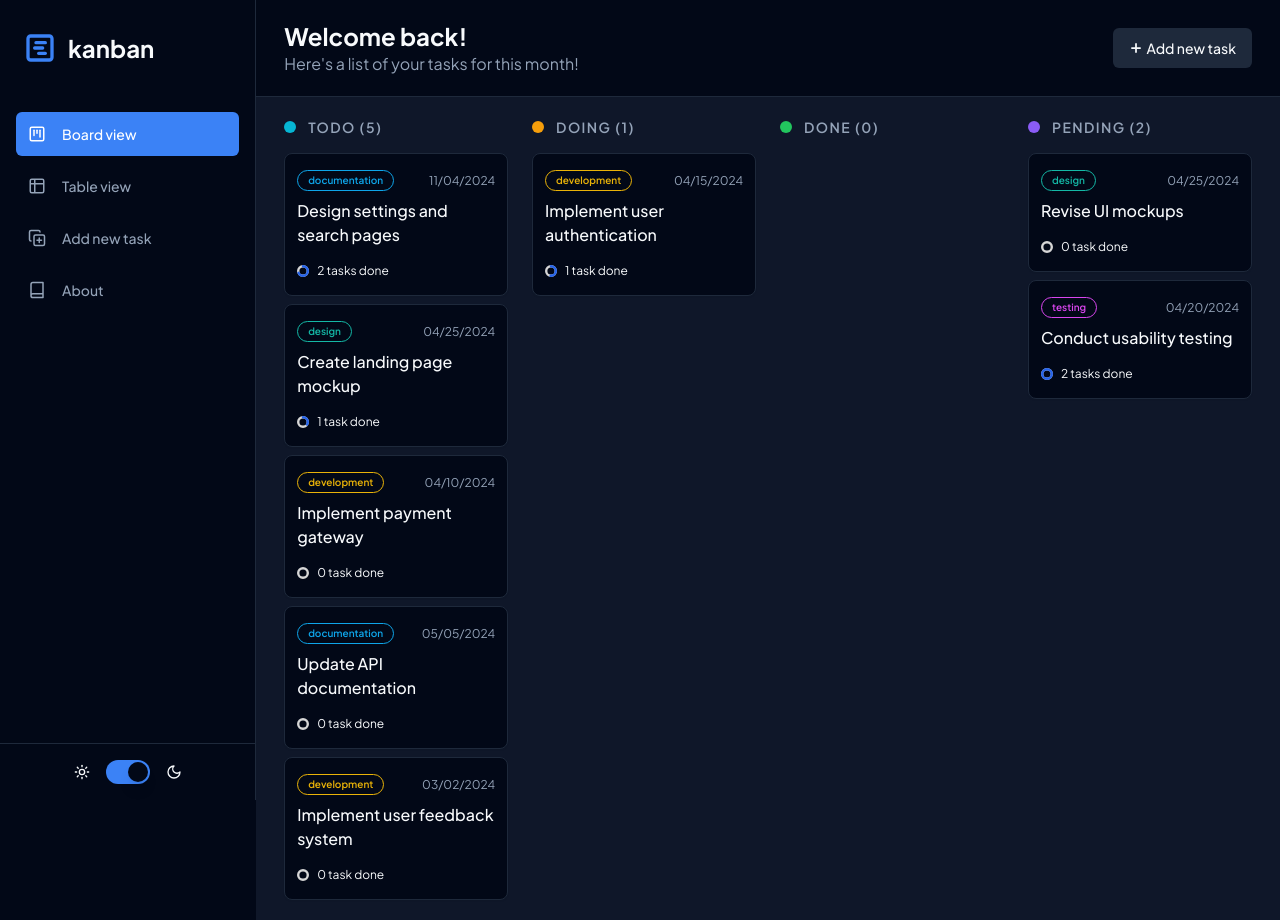
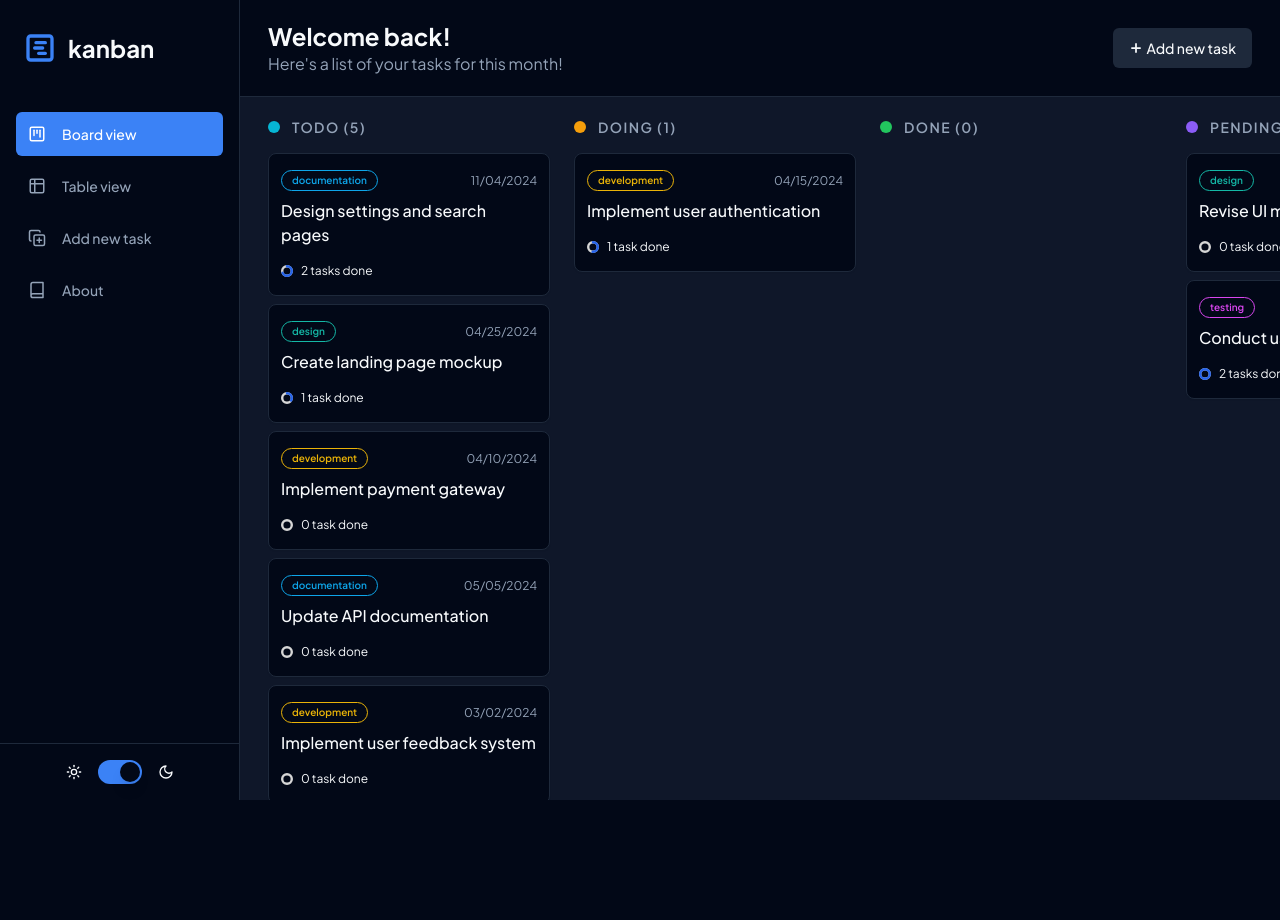
Before and after one commit to kimhuy011199/react-kanban, a React (Vite) app: page / in a window 1280 px wide. After the commit the page ends 800 px from the top, so only its background shows below. Built offline with nearby package versions, Linux system fonts and the light colour scheme.

Commit message:
Handle overflow board

```diff
--- a/src/components/Board.tsx
+++ b/src/components/Board.tsx
@@ -16,7 +16,7 @@ const Board = () => {
   console.log('board data', data);
 
   return (
-    <div className="grid grid-cols-4 gap-6">
+    <div className="grid grid-cols-4 gap-6 min-w-[1200px]">
       {data.map((column) => (
         <Column key={column.id}>
           <ColumnLabel color={column.color}>
--- a/src/components/Main.tsx
+++ b/src/components/Main.tsx
@@ -7,7 +7,7 @@ interface MainProps {
 
 const Main = ({ currentView }: MainProps) => {
   return (
-    <div className="px-7 py-5 bg-muted">
+    <div className="px-7 py-5 bg-muted overflow-scroll board-area">
       {currentView === APP_VIEW.BOARD ? <Board /> : null}
       {currentView === APP_VIEW.TABLE ? <>Table</> : null}
     </div>
--- a/src/components/Sidebar.tsx
+++ b/src/components/Sidebar.tsx
@@ -17,7 +17,7 @@ interface SidebarProps {
 
 const Sidebar = ({ currentView, setCurrentView }: SidebarProps) => {
   return (
-    <div className="w-80 flex flex-col bg-card border-r">
+    <div className="w-full max-w-60 min-w-60 flex flex-col bg-card border-r">
       <Logo />
       <SidebarMenu>
         <SidebarMenuItem
--- a/src/components/TodoForm.tsx
+++ b/src/components/TodoForm.tsx
@@ -42,8 +42,8 @@ const formSchema = z.object({
     }),
   description: z
     .string()
-    .max(120, {
-      message: 'Description must not be longer than 120 characters.',
+    .max(150, {
+      message: 'Description must not be longer than 150 characters.',
     })
     .optional(),
   subtasks: z
--- a/src/index.css
+++ b/src/index.css
@@ -57,3 +57,9 @@
     @apply bg-background text-foreground;
   }
 }
+
+@layer utilities {
+  .board-area {
+    width: calc(100vw - 240px);
+  }
+}
```
